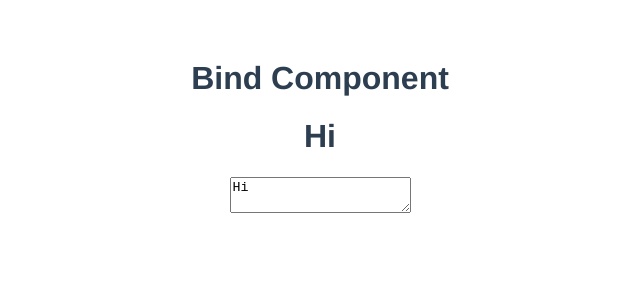
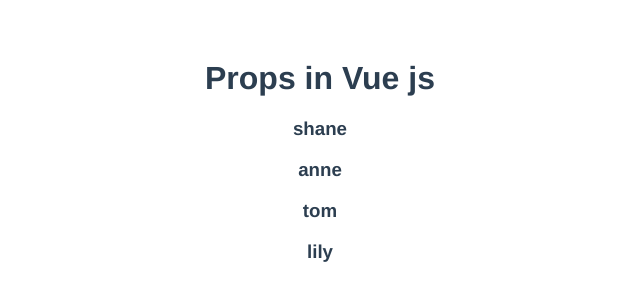
Before and after one commit to shane-jeon/VueJS_tutorial, a Vue app: page / in a window 1280 px wide. Shown: the top 300 px of the page, without its empty margins (320-960 px from the left). Built offline with nearby package versions, Linux system fonts and the light colour scheme.

Commit message:
props, data binding pt. 2

```diff
--- a/src/App.vue
+++ b/src/App.vue
@@ -4,7 +4,8 @@
     <!-- <HelloWorld msg="Welcome to Your Vue.js App" /> -->
     <!-- <Home data="Shane is here" msg="we are friends" /> -->
     <!-- <Home /> -->
-    <DataBind />
+    <!-- <DataBind /> -->
+    <Child v-bind:users="users" />
   </div>
 </template>
 
@@ -12,12 +13,24 @@
 // import HelloWorld from "./components/HelloWorld.vue";
 // import Home from "./components/Home.vue";
 // import Home from "./components/Home";
-import DataBind from "./components/DataBind";
+// import DataBind from "./components/DataBind";
+import Child from "./components/Child";
 export default {
   name: "App",
   components: {
     // Home,
-    DataBind,
+    // DataBind,
+    Child,
+  },
+  data() {
+    return {
+      users: [
+        { name: "shane", email: "shane@test.com" },
+        { name: "anne", email: "anne@test.com" },
+        { name: "tom", email: "tom@test.com" },
+        { name: "lily", email: "lily@test.com" },
+      ],
+    };
   },
   // components: {
   //   // HelloWorld,
--- /dev/null
+++ b/src/components/Child.vue
@@ -0,0 +1,17 @@
+<template>
+  <div>
+    <h1>Props in Vue js</h1>
+    <!-- <h1>Child Component</h1> -->
+    <!-- <h3>{{ users }}</h3> -->
+    <h3 v-for="user in users" :key="user.name">
+      {{ user.name }}
+    </h3>
+  </div>
+</template>
+
+<script>
+export default {
+  name: "ChildDataBind",
+  props: ["users"],
+};
+</script>
```
